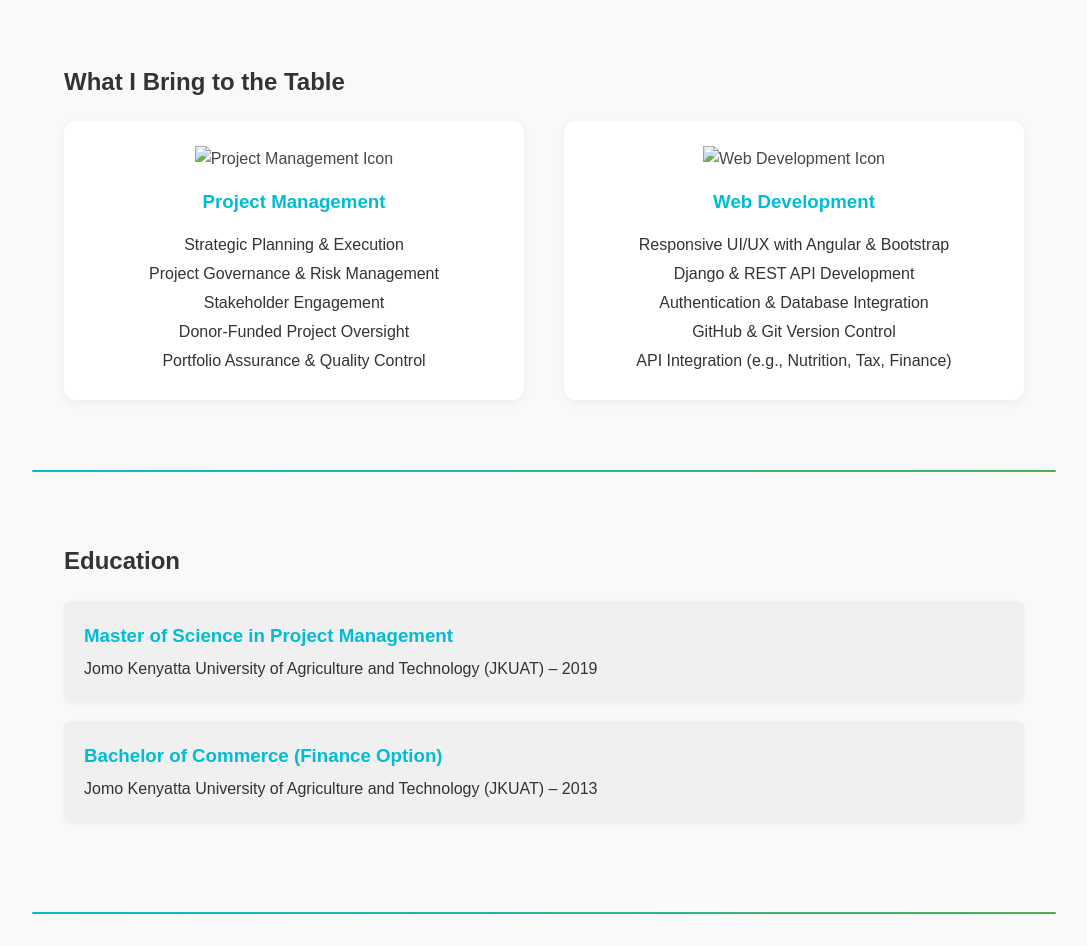
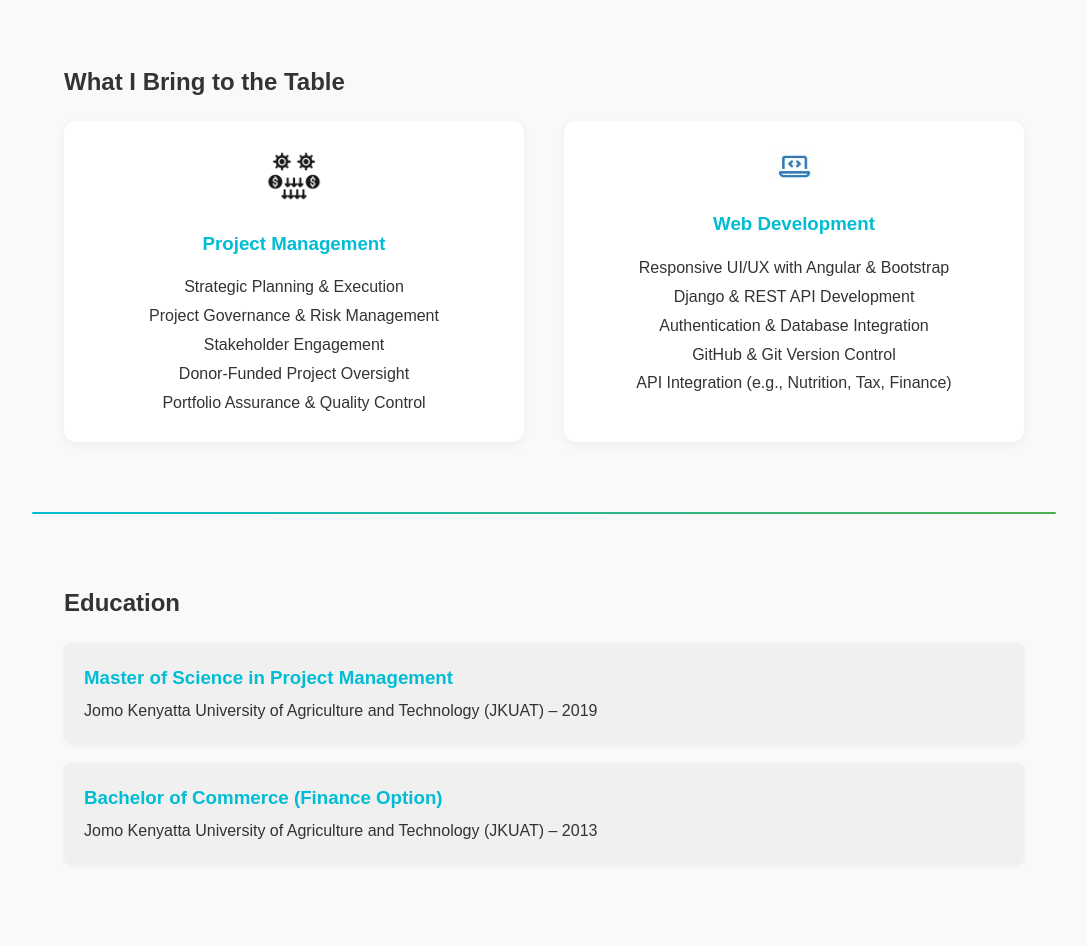
Before and after one commit to obewas/JP_portfolio, a plain HTML site: page index.html in a window 1280 px wide. Shown: the part 799-1745 px from the top of the page, without its empty margins (96-1183 px from the left). Drawn offline with Linux system fonts and the light colour scheme.

Commit message:
created dev and pm logo

```diff
--- a/index.html
+++ b/index.html
@@ -54,7 +54,7 @@
 
     <!-- Project Management Column -->
     <div class="skill-block">
-      <img src="pm-icon.png" alt="Project Management Icon">
+      <img src="./assets/crisis-management.png" alt="Project Management Icon">
       <h3>Project Management</h3>
       <ul>
         <li>Strategic Planning & Execution</li>
@@ -67,7 +67,7 @@
 
     <!-- Web Development Column -->
     <div class="skill-block">
-      <img src="dev-icon.png" alt="Web Development Icon">
+      <img src="./assets/Dev logo.JPG" alt="Web Development Icon">
       <h3>Web Development</h3>
       <ul>
         <li>Responsive UI/UX with Angular & Bootstrap</li>
```
Also changed, not shown: assets/Dev logo.JPG (added), assets/crisis-management.png (added).
